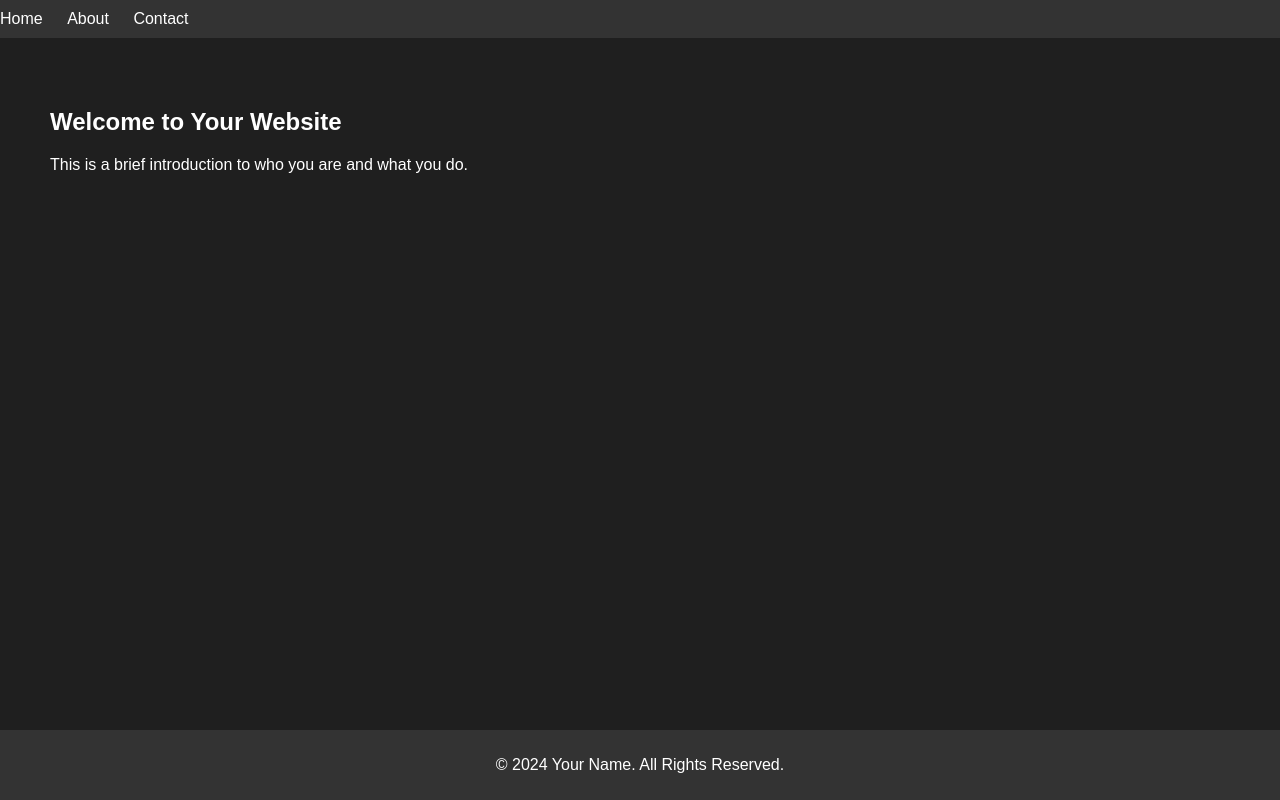
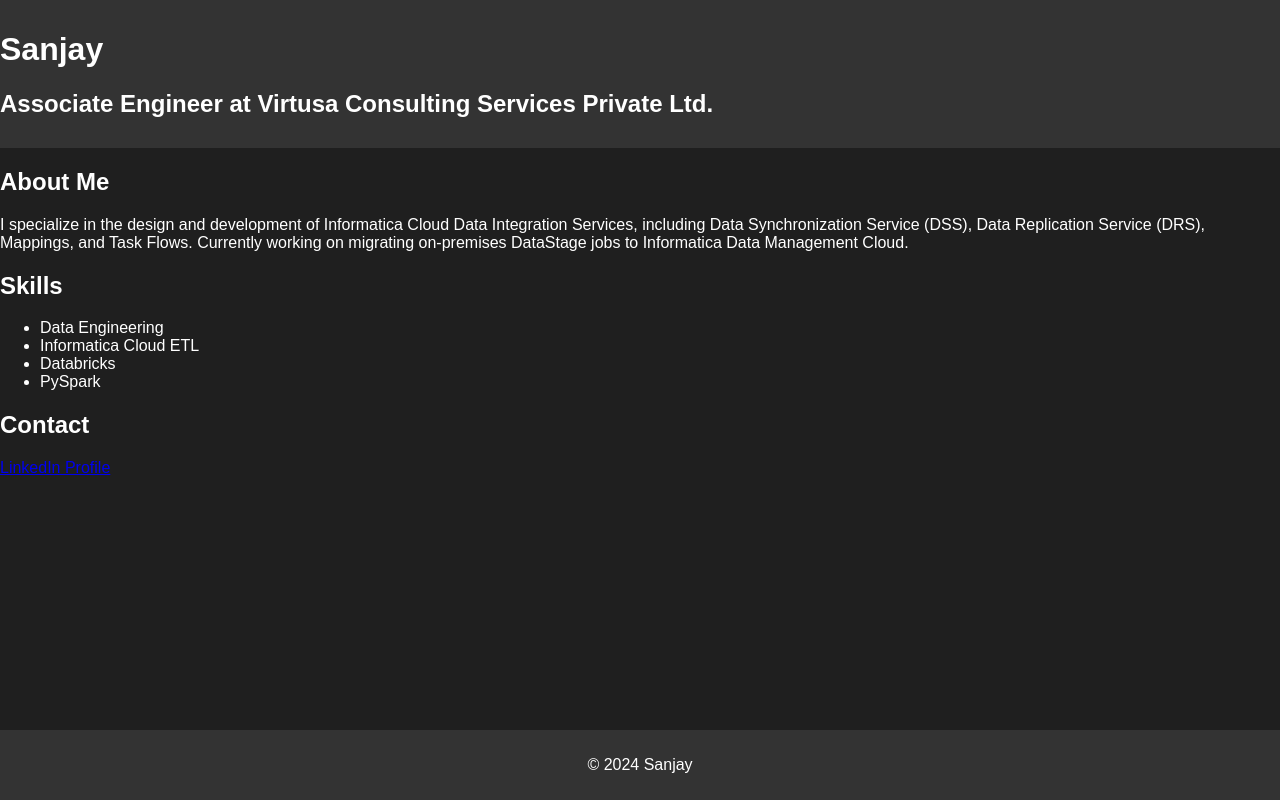
Before and after one commit to sanjay1708/sanjay1708, a plain HTML site: page index.html in a window 1280 px wide. Drawn offline with Linux system fonts and the light colour scheme.

Commit message:
Updated index.html

```diff
--- a/index.html
+++ b/index.html
@@ -2,27 +2,38 @@
 <html lang="en">
 <head>
     <meta charset="UTF-8">
-    <meta http-equiv="X-UA-Compatible" content="IE=edge">
     <meta name="viewport" content="width=device-width, initial-scale=1.0">
-    <title>Your Name - Home</title>
+    <title>Sanjay's Portfolio</title>
     <link rel="stylesheet" href="styles.css">
 </head>
 <body>
     <header>
-        <nav>
-            <ul>
-                <li><a href="#home">Home</a></li>
-                <li><a href="#about">About</a></li>
-                <li><a href="#contact">Contact</a></li>
-            </ul>
-        </nav>
+        <h1>Sanjay</h1>
+        <h2>Associate Engineer at Virtusa Consulting Services Private Ltd.</h2>
     </header>
-    <section id="home">
-        <h1>Welcome to Your Website</h1>
-        <p>This is a brief introduction to who you are and what you do.</p>
-    </section>
+    <main>
+        <h2>About Me</h2>
+        <p>
+            I specialize in the design and development of Informatica Cloud Data Integration Services, including Data Synchronization Service (DSS),
+            Data Replication Service (DRS), Mappings, and Task Flows. Currently working on migrating on-premises DataStage jobs to Informatica
+            Data Management Cloud.
+        </p>
+
+        <h2>Skills</h2>
+        <ul>
+            <li>Data Engineering</li>
+            <li>Informatica Cloud ETL</li>
+            <li>Databricks</li>
+            <li>PySpark</li>
+        </ul>
+
+        <h2>Contact</h2>
+        <p>
+            <a href="https://www.linkedin.com/in/sanjayio/" target="_blank">LinkedIn Profile</a>
+        </p>
+    </main>
     <footer>
-        <p>&copy; 2024 Your Name. All Rights Reserved.</p>
+        <p>&copy; 2024 Sanjay</p>
     </footer>
 </body>
 </html>
```
